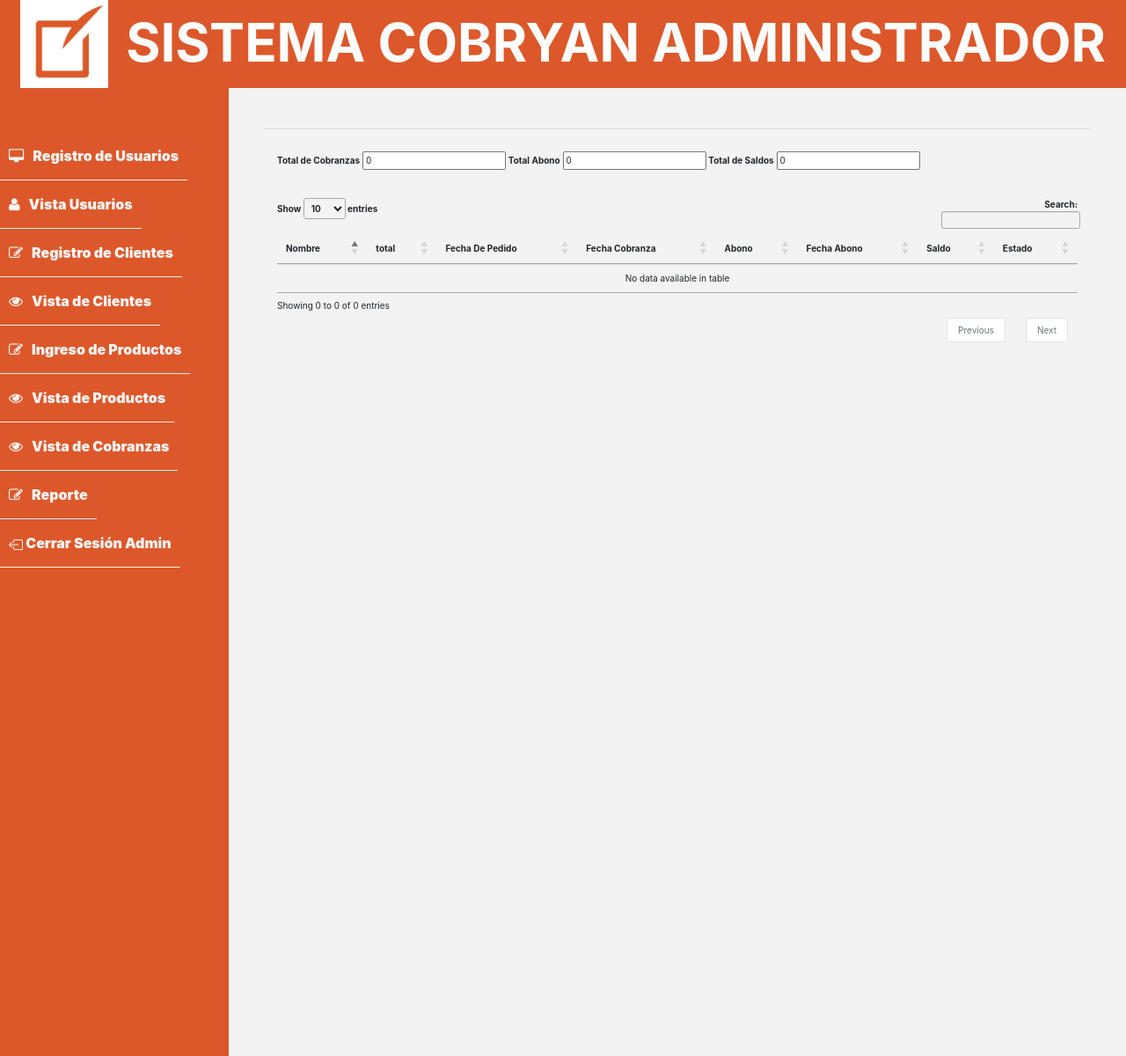
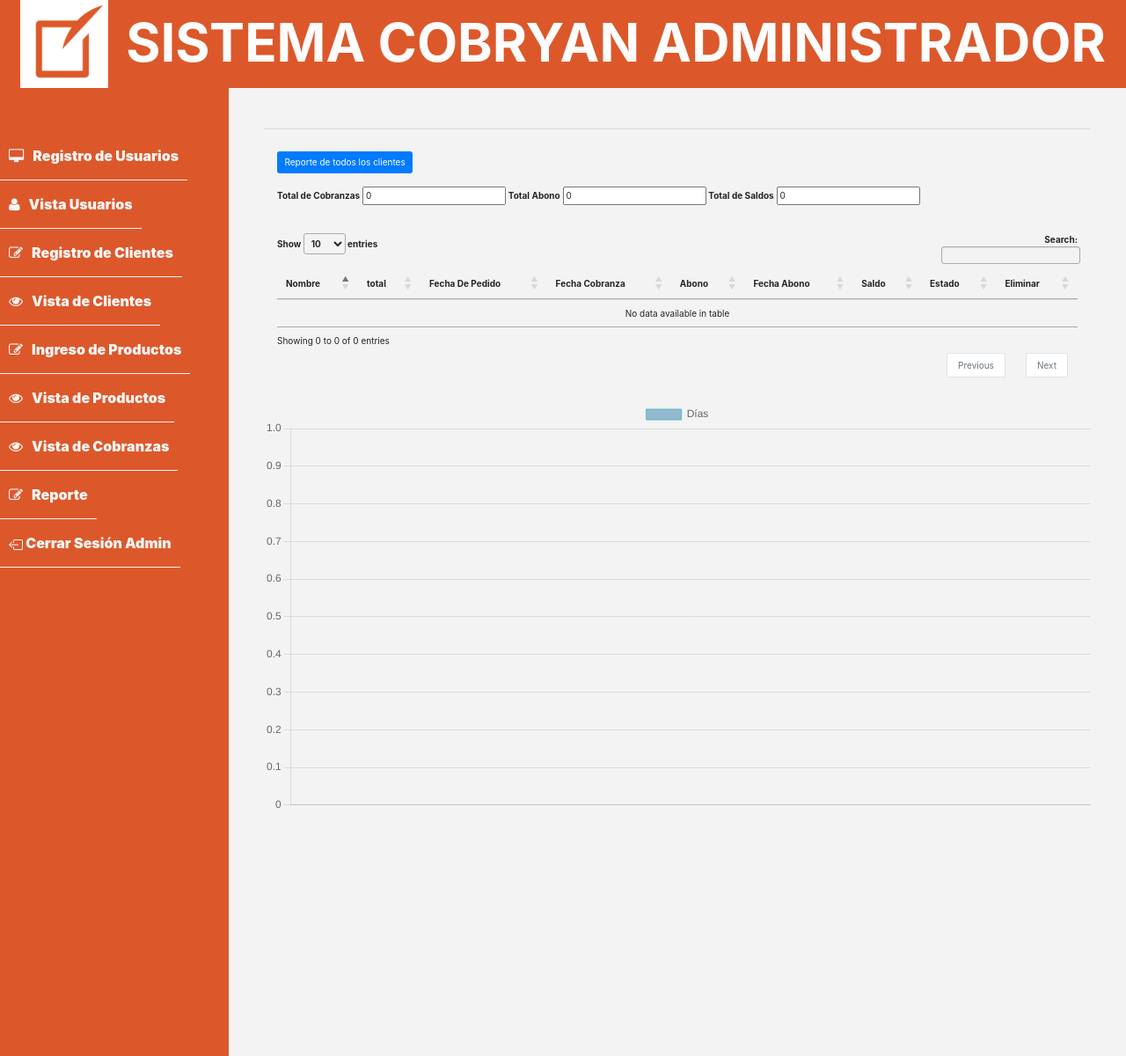
Before and after one commit to danielvill/minitesis, a Flask app: page /admin/reporte in a window 1280 px wide. Shown: the whole page at 88% size. Run offline with Flask 3, Linux system fonts and the light colour scheme; the visitor is signed in with stand-in values (Sample User, id 1); data that the repository does not hold is empty; a map, chart or similar area stays blank; some libraries are stand-ins or nearby versions.

Commit message:
Cambios finales

```diff
--- a/app.py
+++ b/app.py
@@ -1,9 +1,18 @@
-from flask import flash, Flask, session,render_template, request,Response ,jsonify, redirect, url_for
+from flask import flash, Flask, send_file, session,render_template, request,Response ,jsonify, redirect, url_for
 from controllers.database import dbConnection as dbase
 from modules.client import Client
 from modules.registro import Registro
 from modules.product import Product
 from modules.cobranza import Cobranza
+from reportlab.pdfgen import canvas # *pip install reportlab
+from reportlab.lib.pagesizes import letter #* pip install reportlab
+from markupsafe import escape
+from reportlab.lib.units import inch
+from reportlab.pdfbase import pdfmetrics
+from reportlab.pdfbase.ttfonts import TTFont
+from reportlab.platypus import SimpleDocTemplate, Table, Paragraph, TableStyle, Spacer ,Image
+from reportlab.lib import colors
+from reportlab.lib.styles import getSampleStyleSheet ,ParagraphStyle
 
 
 
@@ -364,6 +373,15 @@
     report=db.cobranza.find()
     return render_template('admin/reporte.html',cobranza=report)
 
+# * Eliminar EN Reporte
+@app.route('/delete_reporte/<string:client_user>')
+def del_reporte(client_user):#Pasa la funcion al form osea al boton
+    user = db['cobranza']
+    user.delete_one({'nombre' : client_user})
+    return redirect(url_for('reporte'))
+
+
+
 
 #* Enviar modulo reporte a estadistica
 
@@ -389,6 +407,131 @@
         return render_template('admin/reporte.html')
 
 
+# Reporte para pdf
+
+def generar_pdf_reporte(datos):
+    doc = SimpleDocTemplate("reporte.pdf", pagesize=letter)
+    story = []
+
+    # Define un estilo con texto centrado
+    styles = getSampleStyleSheet()
+    left_aligned_style = styles['Heading3']
+    left_aligned_style.alignment = 0  # 0 = TA_LEFT
+
+
+
+    # Agrega la imagen
+    imagen = Image('static/img/yanbal.png', width=250, height=150)
+    imagen.hAlign = 'CENTER'
+    story.append(imagen)
+    #story.append(Spacer(1, 12))
+
+    from datetime import datetime
+    fecha_hora = datetime.now().strftime("Documento generado %H:%M")
+    fecha_hora_parrafo = Paragraph(fecha_hora , left_aligned_style)
+    fecha_hora_parrafo.alignment = 1  # 2 = TA_RIGHT
+    story.append(fecha_hora_parrafo)
+    # Agrega un salto de línea
+    #story.append(Spacer(1, 12))
+
+    # Agrega el título
+    title = Paragraph("<h3>Reporte de cobranzas </h3>", left_aligned_style)
+    story.append(title)
+
+    # Agrega un salto de línea
+    #story.append(Spacer(1, 12))
+
+    title2 = Paragraph("<h1>Directora Raquel Maria Coronel Quezada</h1>", left_aligned_style)
+    story.append(title2)
+
+
+    title3 = Paragraph("<h3>Machala grupo 2584</h3>", left_aligned_style)
+    story.append(title3)
+    story.append(Spacer(1, 12))
+
+    # Prepara los datos para la tabla
+    data = [["nombre", "total", "fecha_ab", "resultado","pagado"]]  # Encabezados
+
+    for dato in datos:
+        row = [dato['nombre'], dato['total'], dato['fecha_ab'], dato['resultado'],dato ['pagado'] ]
+        data.append(row)
+
+    # Crea la tabla
+    table = Table(data, colWidths=[100, 100, 100, 100])
+
+    # Formatea la tabla
+    table.setStyle(TableStyle([
+        ('BACKGROUND', (0, 0), (-1, 0), colors.black),
+        ('TEXTCOLOR', (0, 0), (-1, 0), colors.white),
+
+        ('ALIGN', (0, 0), (-1, -1), 'CENTER'),
+        ('FONTNAME', (0, 0), (-1, 0), 'Helvetica-Bold'),
+        ('FONTSIZE', (0, 0), (-1, 0), 14),
+
+        ('BOTTOMPADDING', (0, 0), (-1, 0), 12),
+        ('BACKGROUND', (0, 1), (-1, -1), colors.white),
+        ('GRID', (0,0), (-1,-1), 1, colors.black)
+    ]))
+
+    # Agrega la tabla al documento
+    story.append(table)
+
+    doc.build(story)
+
+@app.route('/admin/reporte/re_reporte', methods=['GET'])
+def re_reporte():
+    doc = SimpleDocTemplate("reporte.pdf", pagesize=letter)
+    story = []
+
+    # Define un estilo con texto centrado
+    styles = getSampleStyleSheet()
+    left_aligned_style = styles['Heading3']
+    left_aligned_style.alignment = 0  # 1 = TA_CENTER
+
+    # Agrega la imagen
+    imagen = Image('static/img/yanbal.png', width=250, height=150)
+    imagen.hAlign = 'LEFT'
+    story.append(imagen)
+    story.append(Spacer(1, 12))
+
+    from datetime import datetime
+    fecha_hora = datetime.now().strftime("Documento generado %H:%M")
+    fecha_hora_parrafo = Paragraph(fecha_hora , left_aligned_style)
+    fecha_hora_parrafo.alignment = 1  # 2 = TA_RIGHT
+    story.append(fecha_hora_parrafo)
+    # Agrega un salto de línea
+
+
+
+    # Agrega el título
+    title = Paragraph("<h3>Reporte de cobranzas </h3>", left_aligned_style)
+    story.append(title)
+
+    # Agrega un salto de línea
+
+
+    title2 = Paragraph("<h1>Directora Raquel Maria Coronel Quezada</h1>", left_aligned_style)
+    #story.append(title2)
+
+    # Agrega otro salto de línea
+
+
+    title3 = Paragraph("<h3>Machala grupo 2584</h3>", left_aligned_style)
+    story.append(title3)
+    story.append(Spacer(1, 12))
+
+    # Prepara los datos no como tabla
+    client = request.args.get('nombre', default=None, type=str)
+
+
+    if client is not None:
+        clie = db['cobranza'].find({'nombre': client})
+    else:
+        clie = db['cobranza'].find()
+
+    generar_pdf_reporte(clie)
+
+    return send_file('reporte.pdf', as_attachment=True)
 
 
 
--- a/templates/admin/reporte.html
+++ b/templates/admin/reporte.html
@@ -1,5 +1,12 @@
 {% extends "admin/layout.html" %}
 {% block content %}
+<div class="container">
+    <form action="/admin/reporte/re_reporte" method="get">
+        <br>
+
+        <a href="{{ url_for('re_reporte') }}" class="btn btn-primary">Reporte de todos los clientes</a>
+    </form>
+</div>
 <br>
 <div class="col-lg-0 container">
     <Label>Total de Cobranzas</Label>
@@ -11,7 +18,7 @@
 </div>
 <br>
 <br>
-<div class="container">
+<div class="container" >
     <table id="myTable" class="table">
         <thead>
             <tr>
@@ -23,7 +30,7 @@
                 <th>Fecha Abono</th>
                 <th>Saldo</th>
                 <th>Estado</th>
-
+                <th>Eliminar</th>
             </tr>
         </thead>
         <tbody>
@@ -31,7 +38,6 @@
             <tr>
                 <form action="/admin/reporte" method="POST">
                     <td>
-
                         {{r_reporte.nombre}}
                     </td>
                     <td>
@@ -60,33 +66,41 @@
                     <td>
                         {{r_reporte.pagado}}
                     </td>
-
+                    <td>
+                        <a class="eliminar btn-danger"   href="{{url_for('del_reporte', client_user=r_reporte.nombre)}}">
+                            <svg xmlns="http://www.w3.org/2000/svg" width="16" height="16" fill="currentColor" class="bi bi-x-octagon" viewBox="0 0 16 16">
+                                <path d="M4.54.146A.5.5 0 0 1 4.893 0h6.214a.5.5 0 0 1 .353.146l4.394 4.394a.5.5 0 0 1 .146.353v6.214a.5.5 0 0 1-.146.353l-4.394 4.394a.5.5 0 0 1-.353.146H4.893a.5.5 0 0 1-.353-.146L.146 11.46A.5.5 0 0 1 0 11.107V4.893a.5.5 0 0 1 .146-.353zM5.1 1 1 5.1v5.8L5.1 15h5.8l4.1-4.1V5.1L10.9 1z"/>
+                                <path d="M4.646 4.646a.5.5 0 0 1 .708 0L8 7.293l2.646-2.647a.5.5 0 0 1 .708.708L8.707 8l2.647 2.646a.5.5 0 0 1-.708.708L8 8.707l-2.646 2.647a.5.5 0 0 1-.708-.708L7.293 8 4.646 5.354a.5.5 0 0 1 0-.708"/>
+                            </svg>
+                        </a>
+                    </td>
                 </form>
             </tr>
             {% endfor %}
         </tbody>
     </table>
 </div>
-
 <canvas id="myChart"></canvas>
 <script>
-    document.querySelectorAll('form').forEach(function (form) {
-        form.addEventListener('submit', function (e) {
-            e.preventDefault();
+   // Este codigo es para preguntar antes de enviar a la base de datos para actualizar los valores o eliminar los botones
+  $(document).ready(function () {
+    $(".eliminar").click(function (event) {
+        event.preventDefault();
+        var url = $(this).attr('href'); // Guarda la URL del enlace
         Swal.fire({
             title: '¿Estás seguro?',
-                text: "¿Estás seguro de querer enviarlo?",
+            text: "¿Estás seguro de que quieres eliminar?",
             icon: 'warning',
             showCancelButton: true,
             confirmButtonColor: '#3085d6',
             cancelButtonColor: '#d33',
-                confirmButtonText: 'Sí, enviar!',
+            confirmButtonText: 'Sí, eliminar!',
             cancelButtonText: 'No, cancelar!'
         }).then((result) => {
             if (result.isConfirmed) {
-                    form.submit();
+                window.location.href = url; // Navega a la URL del enlace
             }
-            })
+        });
     });
   });
     // Suma de los valores totales
--- a/templates/index.html
+++ b/templates/index.html
@@ -1,6 +1,5 @@
 <!DOCTYPE html>
 <html lang="es">
-
 <head>
     <meta charset="UTF-8">
     <meta name="viewport" content="width=device-width, initial-scale=1">
```
Also changed, not shown: templates/user/client.html (+0 -9 lines). Lines whose indentation alone changed are shown as unchanged.
